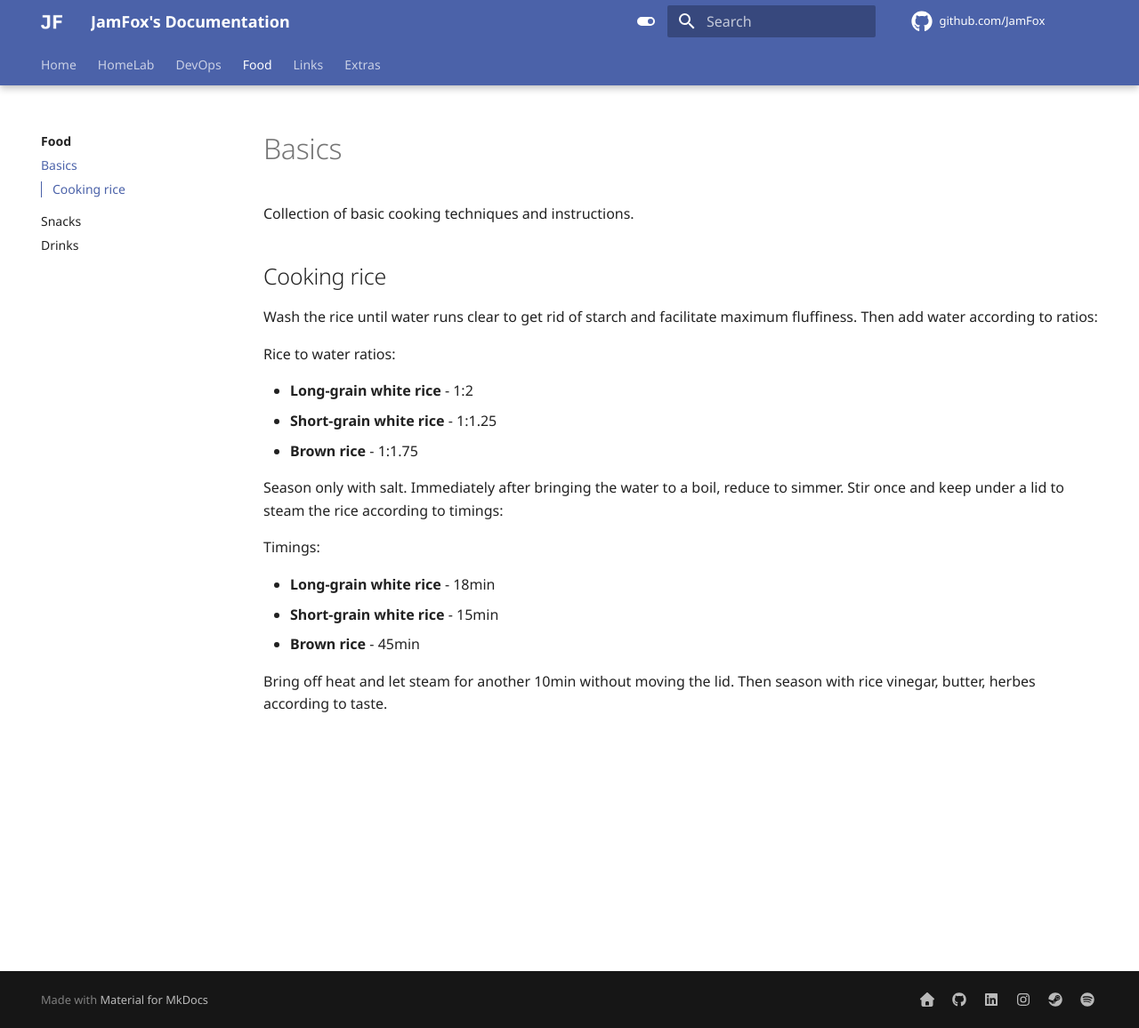
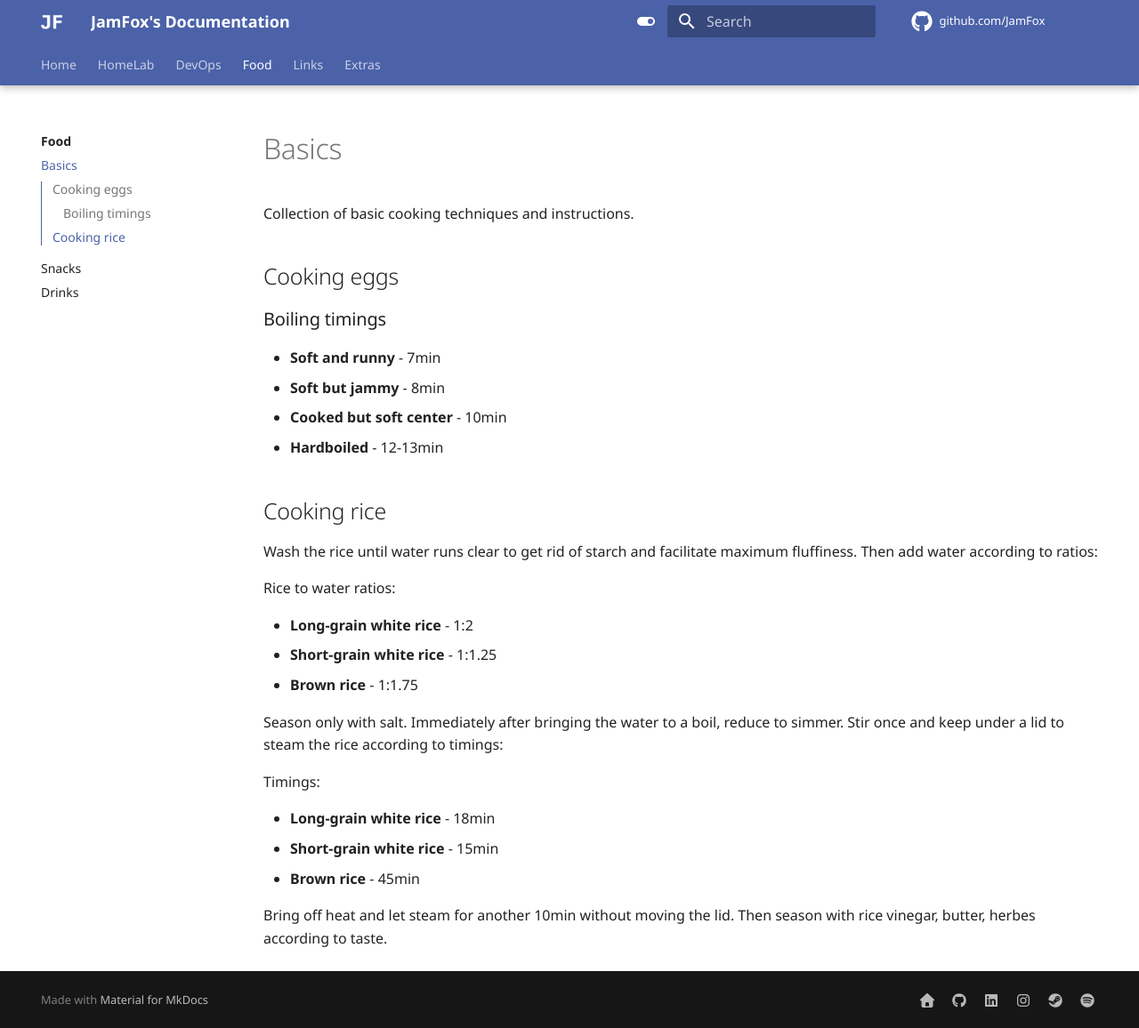
Before and after one commit to JamFox/docs.jamfox.dev, an MkDocs documentation site: the page built from docs/content/food/basics.md, in a window 1280 px wide and 1156 px high. Shown: the whole window at 89% size. Built offline with MkDocs 1.6.1 and Material for MkDocs 9.7.7, drawn with Linux system fonts in a browser that asks for light colours; comment, search, counter and statistics services are not loaded.

Commit message:
food: add white wines, egg boiling timings

```diff
--- a/docs/content/food/basics.md
+++ b/docs/content/food/basics.md
@@ -3,6 +3,15 @@ title: "Basics"
 ---
 
 Collection of basic cooking techniques and instructions.
+
+## Cooking eggs
+
+### Boiling timings
+
+- **Soft and runny** - 7min
+- **Soft but jammy** - 8min
+- **Cooked but soft center** - 10min
+- **Hardboiled** - 12-13min
 
 ## Cooking rice
 
```
Also changed, not shown: docs/content/food/drinks.md (+6 -0 lines).
